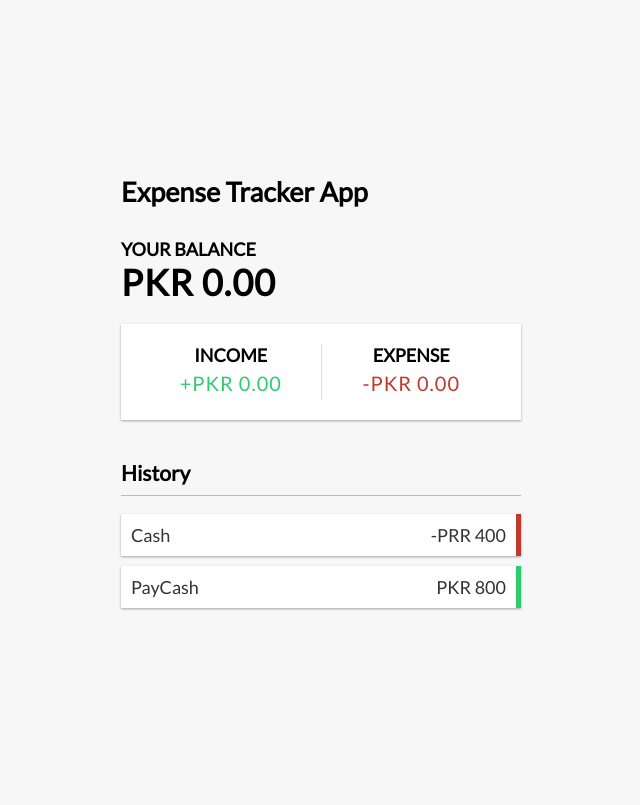
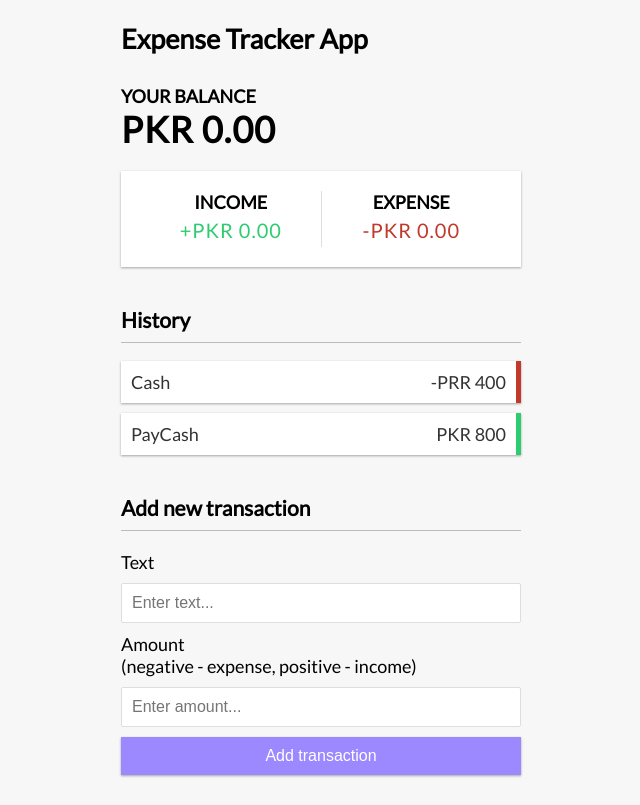
Before and after one commit to anisulislam10/vue-expense-tracker-app, a Vue app: page / in a window 1280 px wide. Shown: the whole page, without its empty margins (319-959 px from the left). Built offline with nearby package versions, Linux system fonts and the light colour scheme.

Commit message:
called component

```diff
--- a/src/App.vue
+++ b/src/App.vue
@@ -4,6 +4,7 @@
     <Balance/>
     <IncomeExpenses/>
     <TransactionList/>
+    <AddTransaction/>
 
   </div>
   </template>
@@ -12,6 +13,8 @@ import Header from './components/Header.vue'
 import Balance from './components/Balance.vue'
 import IncomeExpenses from './components/IncomeExpenses.vue'
 import TransactionList from './components/TransactionList.vue'
+import AddTransaction from './components/AddTransaction.vue'
+
 
 
 
@@ -22,6 +25,7 @@ export default{
     Balance,
     IncomeExpenses,
     TransactionList,
+    AddTransaction,
   }
 }
 </script>
```
